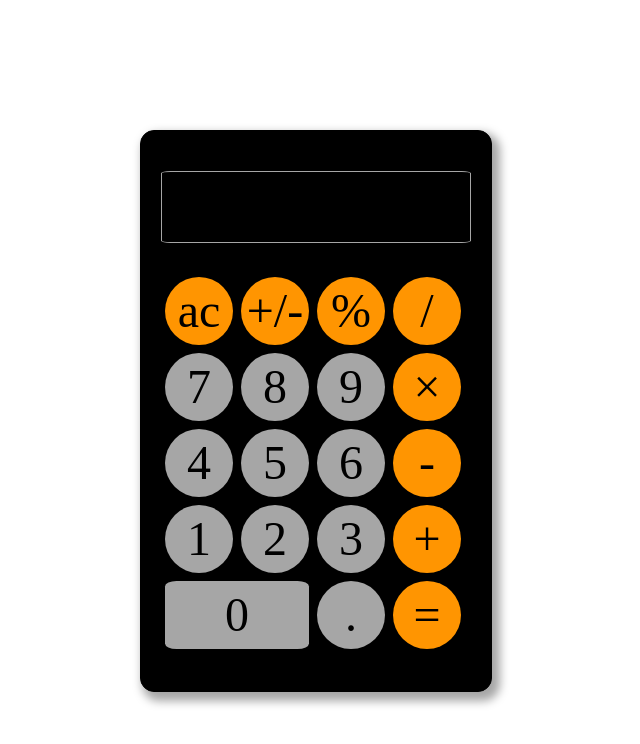
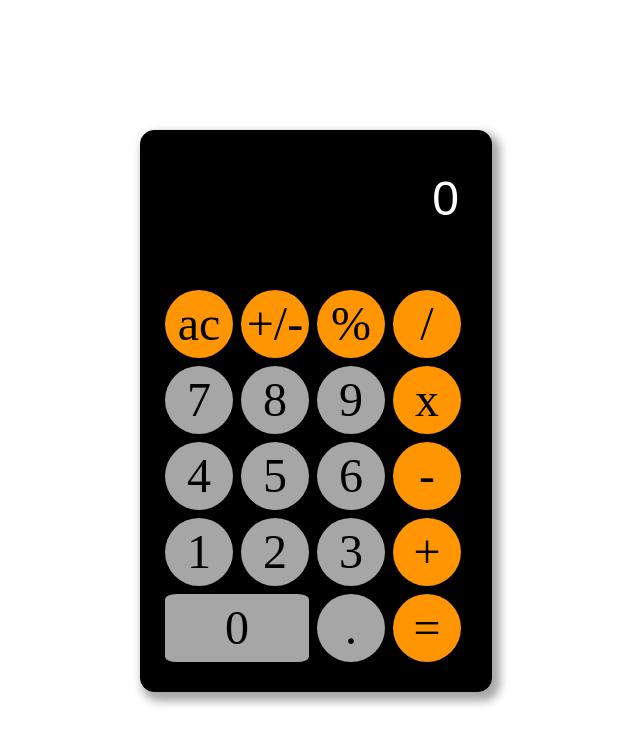
Before and after one commit to Makeilokoogehena/calculator, a plain HTML site: page index.html in a window 1280 px wide. Both pictures are taken after a click on the button "ac". Shown: the whole page, without its empty margins (324-964 px from the left). Drawn offline with Linux system fonts and the light colour scheme; a web font is replaced by a local one.

Commit message:
FEAT: create calc.js file and logic for button 'ac'

```diff
--- a/assets/css/styles.css
+++ b/assets/css/styles.css
@@ -31,17 +31,16 @@ p {
 }
 
 .calc__screen {
-  border: 1px solid #a6a6a6;
-  border-radius: 3%;
-  margin: 30px 0;
-  padding: 5px;
   text-align: end;
+  width: 298px;
+  height: 145px;
 }
 
-.calc__screen p {
+.calc__out {
   font-family: Arial, sans-serif;
-  padding: 30px;
+  padding: 30px 0;
   font-size: 48px;
+  text-align: end;
 }
 
 .calc__panel {
--- a/index.html
+++ b/index.html
@@ -10,7 +10,7 @@
   <body class="body">
     <div class="calc">
       <div class="calc__screen">
-        <p></p>
+        <p class="calc__out"></p>
       </div>
       <div class="calc__panel">
         <button class="calc__btn calc__btn_operation calc_delete">ac</button>
@@ -20,15 +20,11 @@
         <button class="calc__btn calc__btn_number calc_seven">7</button>
         <button class="calc__btn calc__btn_number calc_eight">8</button>
         <button class="calc__btn calc__btn_number calc_nine">9</button>
-        <button class="calc__btn calc__btn_operation calc_multiplication">
-          ×
-        </button>
+        <button class="calc__btn calc__btn_operation calc_multipli">x</button>
         <button class="calc__btn calc__btn_number calc_four">4</button>
         <button class="calc__btn calc__btn_number calc_five">5</button>
         <button class="calc__btn calc__btn_number calc_six">6</button>
-        <button class="calc__btn calc__btn_operation calc_subtraction">
-          -
-        </button>
+        <button class="calc__btn calc__btn_operation calc_subtract">-</button>
         <button class="calc__btn calc__btn_number calc_one">1</button>
         <button class="calc__btn calc__btn_number calc_two">2</button>
         <button class="calc__btn calc__btn_number calc_three">3</button>
@@ -38,5 +34,6 @@
         <button class="calc__btn calc__btn_operation calc_addition">=</button>
       </div>
     </div>
+    <script src="js/calc.js"></script>
   </body>
 </html>
--- /dev/null
+++ b/js/calc.js
@@ -0,0 +1,19 @@
+let a = "";
+let b = "";
+let operation = "";
+let result = false;
+
+const digit = ["0", "1", "2", "3", "4", "5", "6", "7", "8", "9", "."];
+const action = ["+", "-", "x", "/", "+/-", "%", "="];
+const out = document.querySelector(".calc__out");
+
+function ClearAll() {
+  a = "";
+  b = "";
+  operation = "";
+  result = false;
+  out.textContent = 0;
+}
+
+const deleteButton = document.querySelector(".calc_delete");
+deleteButton.addEventListener("click", ClearAll);
```
